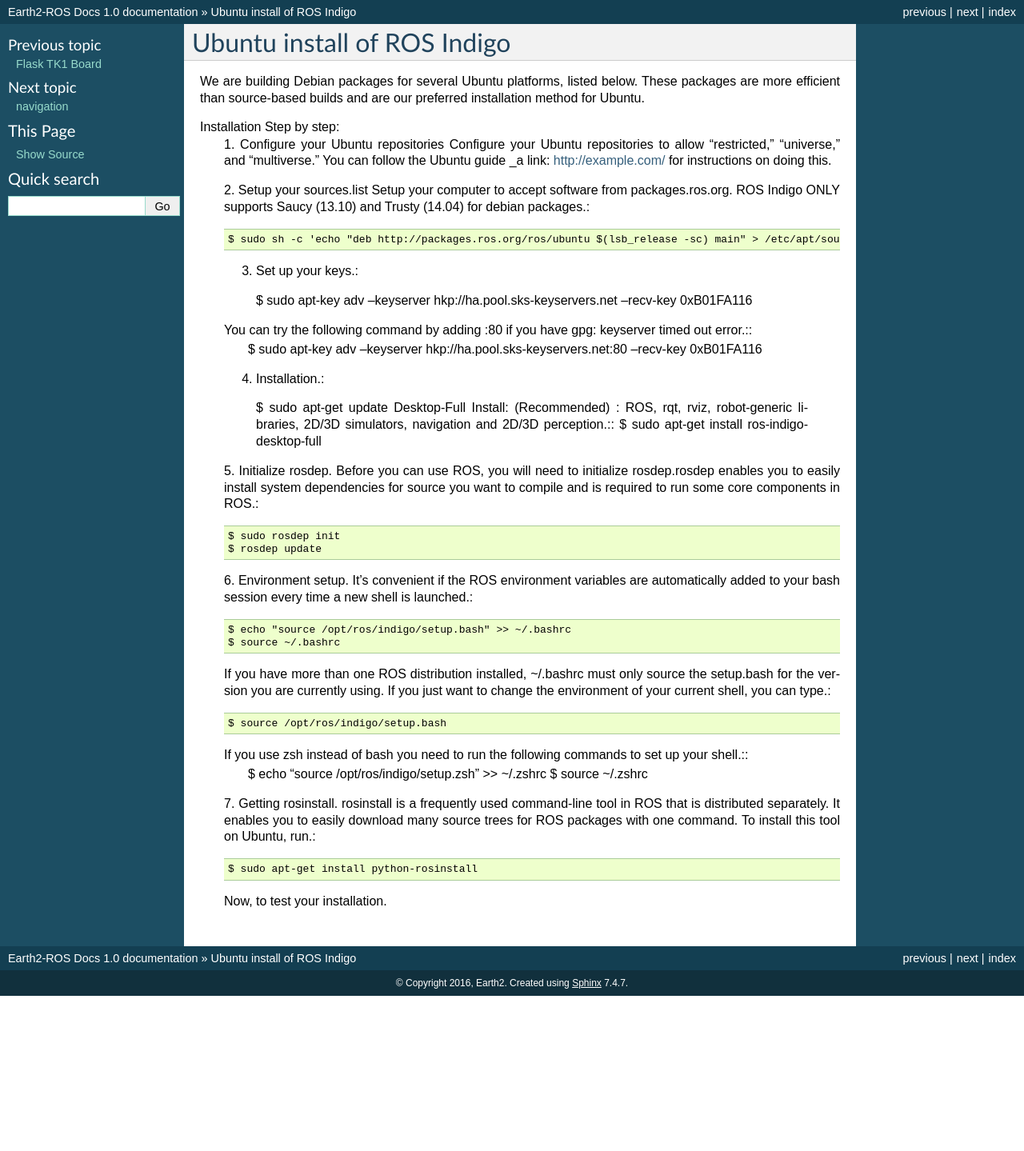
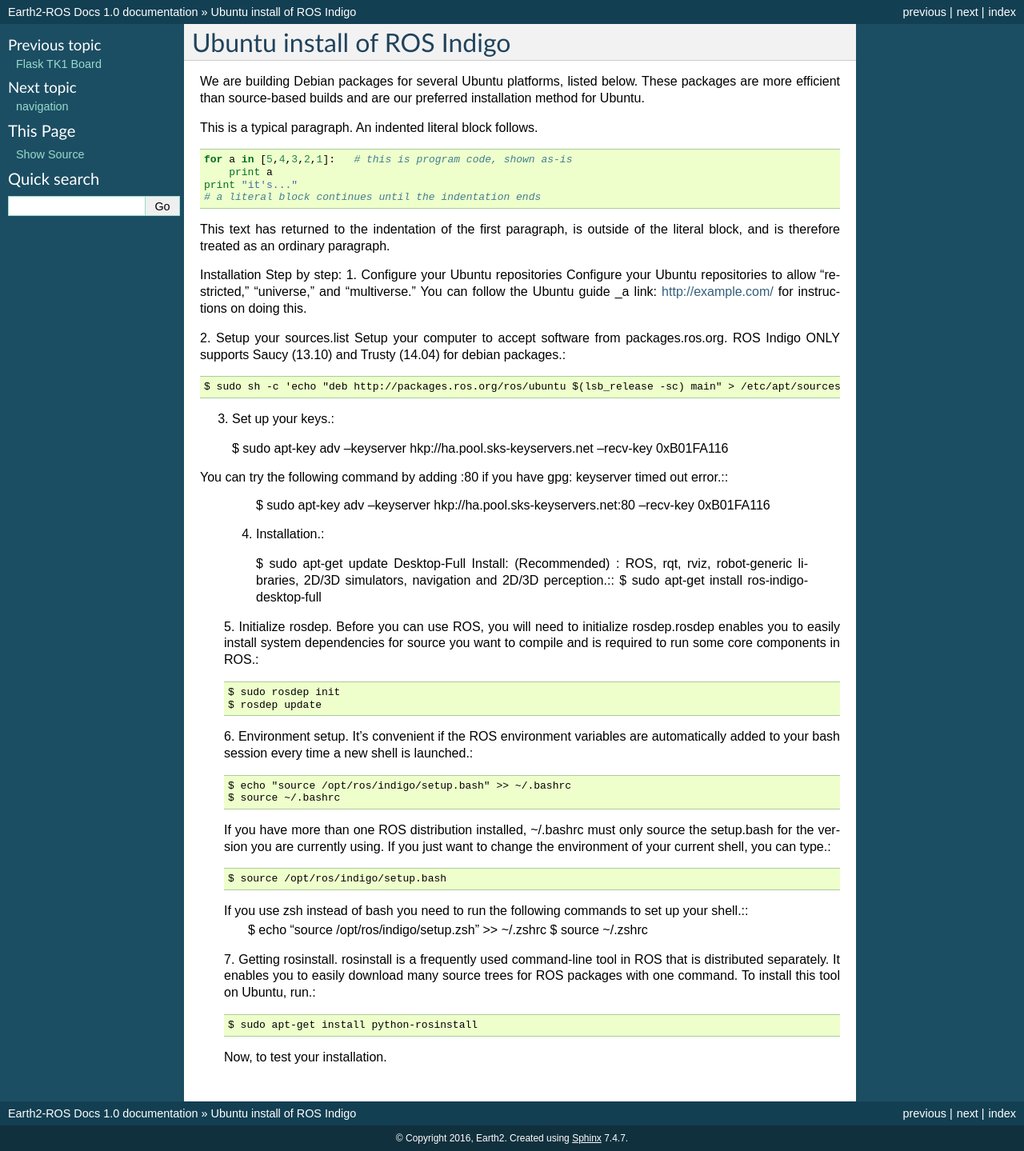
Before and after one commit to jacksnow00/earth2-docs, a Sphinx documentation site: the page built from docs/installation.rst, in a window 1280 px wide. Shown: the whole page at 80% size. Built offline with Sphinx 7.4.7, drawn with Linux system fonts in a browser that asks for light colours; before the commit the page ends 1245 px from its top, so only the background shows below that.

Commit message:
reformat

```diff
--- a/docs/installation.rst
+++ b/docs/installation.rst
@@ -4,17 +4,31 @@
 We are building Debian packages for several Ubuntu platforms, listed below.
 These packages are more efficient than source-based builds and are our preferred installation method for Ubuntu.
 
+This is a typical paragraph.  An indented literal block follows.
+
+::
+
+    for a in [5,4,3,2,1]:   # this is program code, shown as-is
+        print a
+    print "it's..."
+    # a literal block continues until the indentation ends
+
+This text has returned to the indentation of the first paragraph,
+is outside of the literal block, and is therefore treated as an
+ordinary paragraph.
+
+
 Installation Step by step:
-  1. Configure your Ubuntu repositories
-  Configure your Ubuntu repositories to allow "restricted," "universe," and "multiverse." You can follow the Ubuntu guide _a link: http://example.com/ for instructions on doing this.
+1. Configure your Ubuntu repositories
+Configure your Ubuntu repositories to allow "restricted," "universe," and "multiverse." You can follow the Ubuntu guide _a link: http://example.com/ for instructions on doing this.
 
-  2. Setup your sources.list
-  Setup your computer to accept software from packages.ros.org. ROS Indigo ONLY supports Saucy (13.10) and Trusty (14.04) for debian packages.::
-      $ sudo sh -c 'echo "deb http://packages.ros.org/ros/ubuntu $(lsb_release -sc) main" > /etc/apt/sources.list.d/ros-latest.list'
+2. Setup your sources.list
+Setup your computer to accept software from packages.ros.org. ROS Indigo ONLY supports Saucy (13.10) and Trusty (14.04) for debian packages.::
+  $ sudo sh -c 'echo "deb http://packages.ros.org/ros/ubuntu $(lsb_release -sc) main" > /etc/apt/sources.list.d/ros-latest.list'
 
-  3. Set up your keys.::
-    $ sudo apt-key adv --keyserver hkp://ha.pool.sks-keyservers.net --recv-key 0xB01FA116
-  You can try the following command by adding :80 if you have gpg: keyserver timed out error.::
+3. Set up your keys.::
+  $ sudo apt-key adv --keyserver hkp://ha.pool.sks-keyservers.net --recv-key 0xB01FA116
+You can try the following command by adding :80 if you have gpg: keyserver timed out error.::
     $ sudo apt-key adv --keyserver hkp://ha.pool.sks-keyservers.net:80 --recv-key 0xB01FA116
 
   4. Installation.::
```
